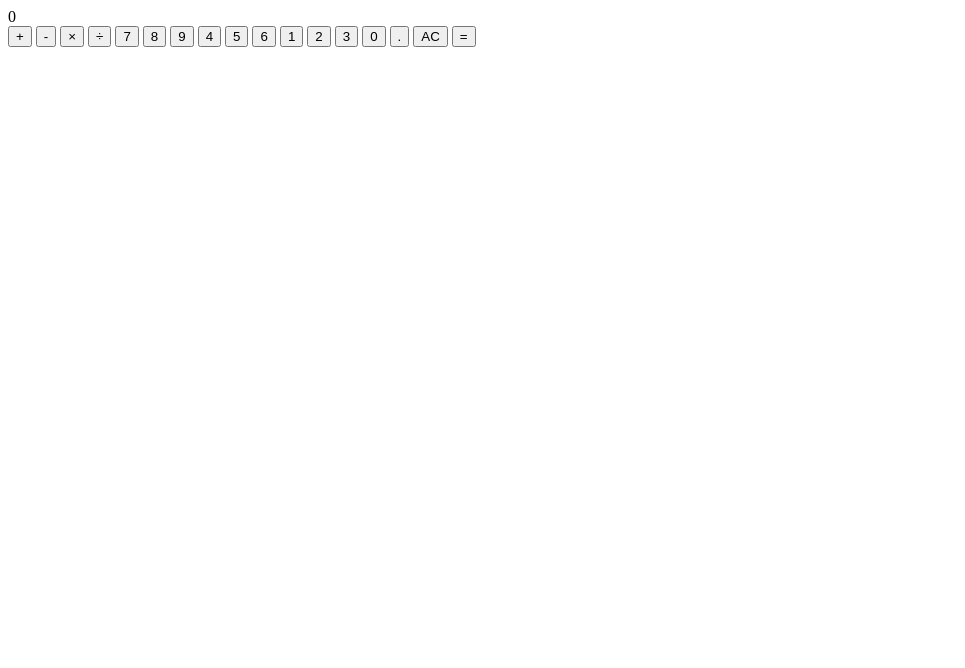
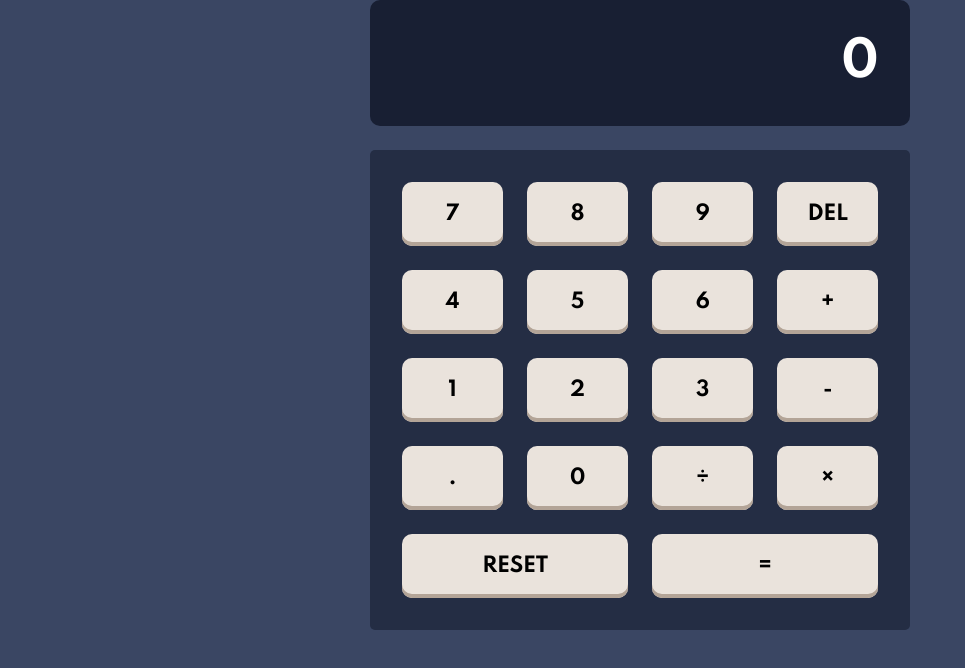
Before and after one commit to imonaar/calculator, a website built with Parcel: page src/index.html in a window 1280 px wide. Shown: the whole page, without its empty margins (0-965 px from the left). Built offline with nearby package versions, Linux system fonts and the light colour scheme.

Commit message:
operator edge case

```diff
--- a/src/index.html
+++ b/src/index.html
@@ -5,6 +5,12 @@
     <meta http-equiv="X-UA-Compatible" content="IE=edge" />
     <meta name="viewport" content="width=device-width, initial-scale=1.0" />
     <link rel="stylesheet" href="./styles/styles.scss" />
+    <link rel="preconnect" href="https://fonts.googleapis.com" />
+    <link rel="preconnect" href="https://fonts.gstatic.com" crossorigin />
+    <link
+    href="https://fonts.googleapis.com/css2?family=Spartan:wght@700&display=swap"
+    rel="stylesheet"
+    />
     <script type="module" src="./scripts/app.js"></script>
     <title>Document</title>
   </head>
@@ -15,27 +21,28 @@
         <div class="calculator">
           <div class="calculator__display">0</div>
           <div class="calculator__keys">
+            <button>7</button>
+            <button>8</button>
+            <button>9</button>
+            <button class="key--operator" data-action="delete">DEL</button>
+            <button>4</button>
+            <button>5</button>
+            <button>6</button>
             <button class="key--operator" data-action="add">+</button>
+            <button>1</button>
+            <button>2</button>
+            <button>3</button>
             <button class="key--operator" data-action="subtract">-</button>
+            <button data-action="decimal">.</button>
+            <button>0</button>
+            <button class="key--operator" data-action="divide">÷</button>
             <button class="key--operator" data-action="multiply">
               &times;
             </button>
-            <button class="key--operator" data-action="divide">÷</button>
-
-            <button>7</button>
-            <button>8</button>
-            <button>9</button>
-            <button>4</button>
-            <button>5</button>
-            <button>6</button>
-            <button>1</button>
-            <button>2</button>
-            <button>3</button>
-            <button>0</button>
-
-            <button data-action="decimal">.</button>
-            <button data-action="clear">AC</button>
-            <button class="key--equal" data-action="calculate">=</button>
+            <button data-action="clear" class="reset-span">RESET</button>
+            <button class="key--equal calc-span" data-action="calculate">
+              =
+            </button>
           </div>
         </div>
       </main>
--- a/src/scripts/app.js
+++ b/src/scripts/app.js
@@ -18,6 +18,7 @@ keys.addEventListener("click", (e) => {
     if (!action) {
       if (displayedNum === "0" || previousKeyType === "operator") {
         display.textContent = keyContent;
+        calculator.dataset.previousKeyType = "";
       } else {
         display.textContent = displayedNum + keyContent;
       }
@@ -30,23 +31,47 @@ keys.addEventListener("click", (e) => {
       action === "multiply" ||
       action === "divide"
     ) {
+      const firstValue = calculator.dataset.firstValue;
+      const operator = calculator.dataset.operator;
+      const secondValue = displayedNum;
+
+      if (firstValue && operator && previousKeyType !== "operator") {
+        const calcValue = calculate(firstValue, operator, secondValue);
+        display.textContent = calcValue;
+
+        // Update calculated value as firstValue
+        calculator.dataset.firstValue = calcValue;
+      } else {
+        // If there are no calculations, set displayedNum as the firstValue
+        calculator.dataset.firstValue = displayedNum;
+      }
+
       key.classList.add("is-depressed");
       calculator.dataset.previousKeyType = "operator";
-      calculator.dataset.firstValue = displayedNum;
       calculator.dataset.operator = action;
     }
 
     if (action === "decimal") {
+      // if (!displayedNum.includes(".")) {
+      //   display.textContent = displayedNum + ".";
+      // } else if (previousKeyType === "operator") {
+      //   display.textContent = "0.";
+      // }
+
       if (!displayedNum.includes(".")) {
         display.textContent = displayedNum + ".";
-     } else if (previousKeyType === "operator") {
+      }
+
+      if (previousKeyType === "operator") {
         display.textContent = "0.";
       }
+
       calculator.dataset.previousKeyType = "decimal";
     }
 
     if (action === "clear") {
       calculator.dataset.previousKeyType = "clear";
+      display.textContent = "0";
     }
 
     if (action === "calculate") {
@@ -60,20 +85,20 @@ keys.addEventListener("click", (e) => {
   }
 });
 
-function calculate(n1, operator, n2) {
-  let result;
-  switch (operator) {
-    case "add":
+const calculate = (n1, operator, n2) => {
+  let result = "";
+
+  if (operator === "add") {
     result = n1 + n2;
-    case "subtract":
+  } else if (operator === "subtract") {
     result = n1 - n2;
-    case "multiply":
+  } else if (operator === "multiply") {
     result = n1 * n2;
-    case "divide":
+  } else if (operator === "divide") {
     result = n1 / n2;
-    default:
-      return result;
   }
 
   return result;
-}
+};
+
+//switch statement failed here. why?
--- a/src/styles/_globals.scss
+++ b/src/styles/_globals.scss
@@ -0,0 +1,48 @@
+*,
+*::before,
+*::after {
+  box-sizing: border-box;
+}
+
+html {
+  block-size: 100%;
+  inline-size: 100%;
+}
+
+body {
+  min-block-size: 100%;
+  min-inline-size: 100%;
+
+  padding: 0;
+  margin: 0;
+
+  display: flex;
+  justify-content: center;
+
+  background-color: #3a4663;
+
+  font-family: 'Spartan', sans-serif;
+}
+
+.content {
+  width: 100%;
+  max-width: 33.75rem;
+}
+
+button {
+  font-size: 1.25rem;
+  line-height: 22px;
+  letter-spacing: -0.33px;
+  cursor: pointer;
+  font-variant-numeric: tabular-nums;
+  font-family: inherit;
+  border-radius: 10px;
+
+  border: 0;
+  padding: 0;
+  margin: 0;
+
+  background-color: #EAE3DC;
+  box-shadow: inset 0px -4px 0px #B3A497;
+;
+}
--- a/src/styles/_main.scss
+++ b/src/styles/_main.scss
@@ -0,0 +1,38 @@
+.calculator {
+  display: grid;
+  gap: 1.5rem;
+}
+
+.calculator__display {
+  font-variant-numeric: tabular-nums;
+  background-color: #181f33;
+  font-size: 3rem;
+  line-height: 53.76px;
+  letter-spacing: -0.8px;
+  padding-block: 2.25rem;
+  padding-inline: 2rem;
+  color: white;
+  border-radius: 10px;
+  text-align: right;
+}
+
+.calculator__keys {
+  inline-size: 100%;
+  padding: 2rem;
+  display: grid;
+  grid-template-columns: repeat(4, 6.3125rem);
+  grid-template-rows: repeat(5, 4rem);
+  gap: 1.5rem;
+  background-color: #242d44;
+  border-radius: 0.3125rem;
+
+  button {
+    &.reset-span {
+      grid-column: 1 / span 2;
+    }
+
+    &.calc-span {
+      grid-column: 3 / span 2;
+    }
+  }
+}
```
Lines whose indentation alone changed are shown as unchanged.
